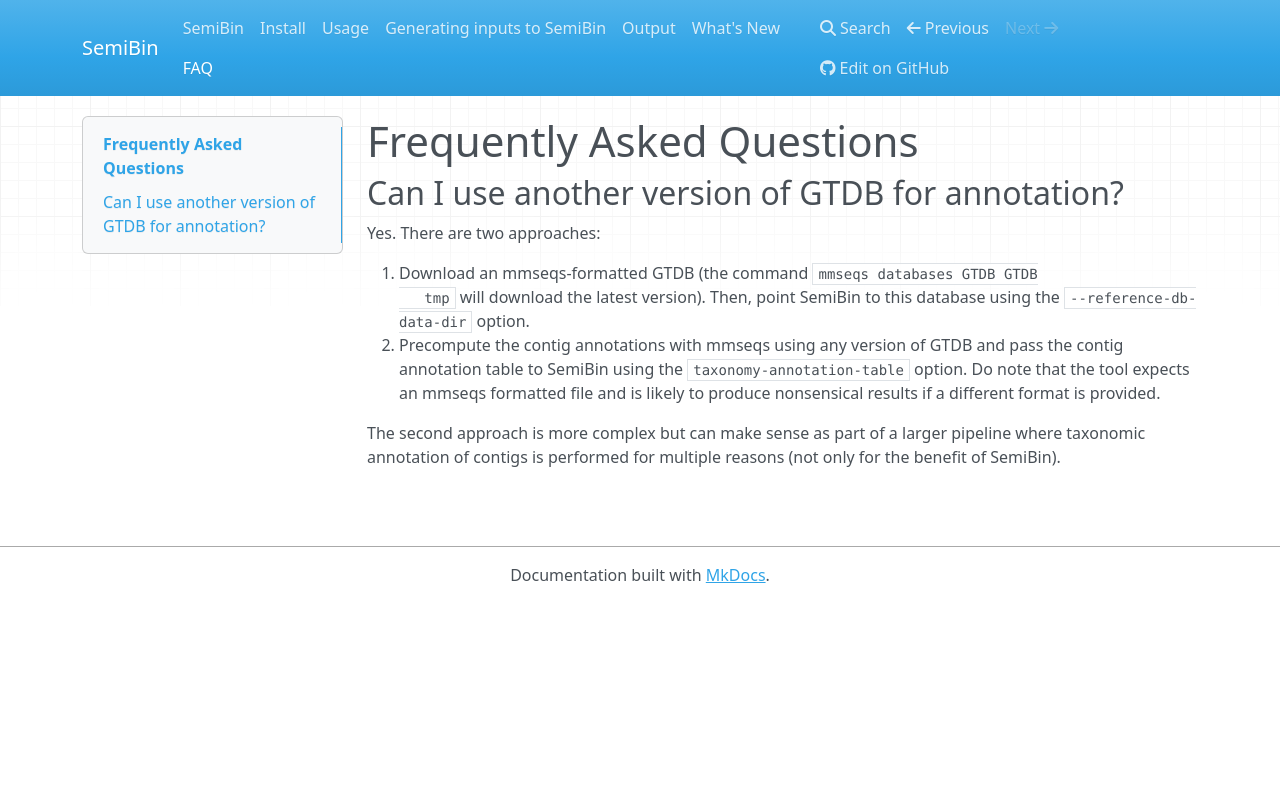
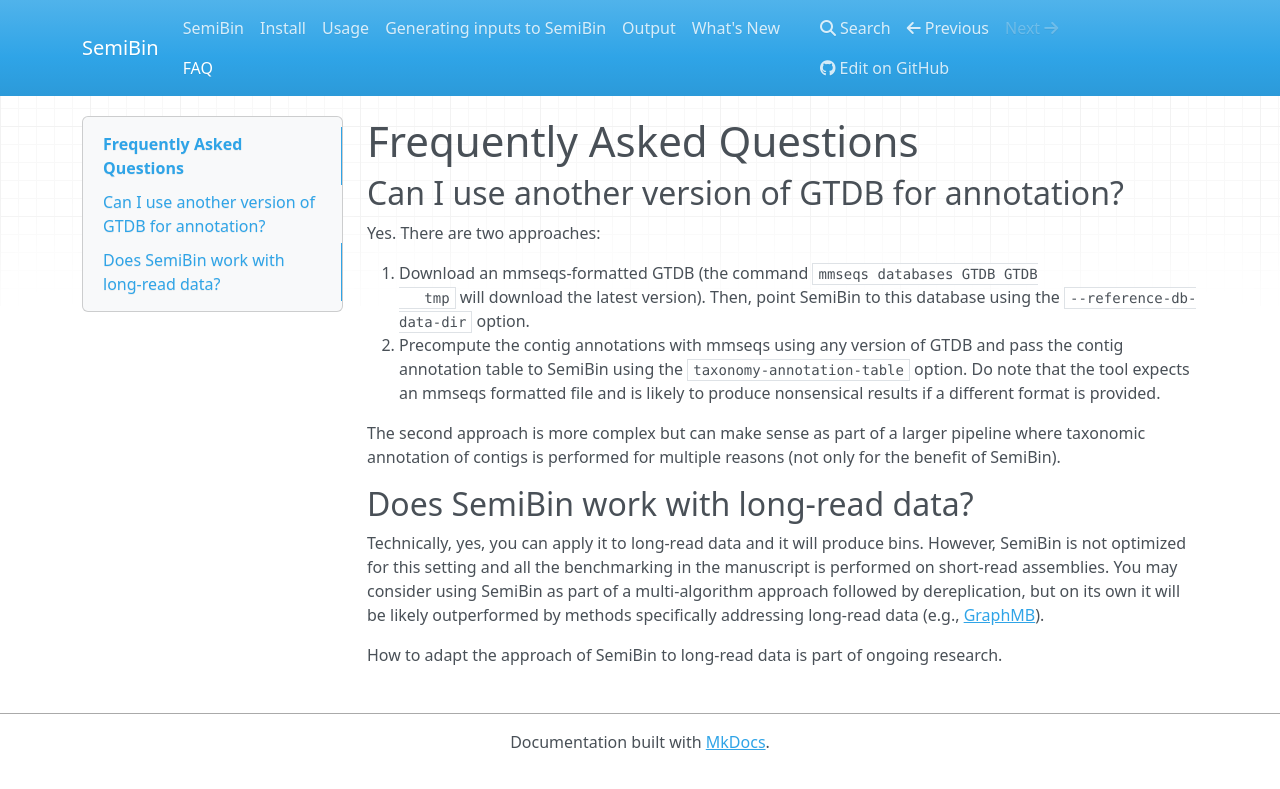
Before and after one commit to BigDataBiology/SemiBin, an MkDocs documentation site: the page built from docs/faq.md, in a window 1280 px wide. Shown: the top 789 px of the page. Built offline with MkDocs 1.6.1, drawn with Linux system fonts in a browser that asks for light colours; nearby versions of some CDN libraries.

Commit message:
DOC Add FAQ about long-reads

```diff
--- a/docs/faq.md
+++ b/docs/faq.md
@@ -16,3 +16,10 @@
 The second approach is more complex but can make sense as part of a larger
 pipeline where taxonomic annotation of contigs is performed for multiple
 reasons (not only for the benefit of SemiBin).
+
+## Does SemiBin work with long-read data?
+
+Technically, yes, you can apply it to long-read data and it will produce bins.
+However, SemiBin is not optimized for this setting and all the benchmarking in the manuscript is performed on short-read assemblies. You may consider using SemiBin as part of a multi-algorithm approach followed by dereplication, but on its own it will be likely outperformed by methods specifically addressing long-read data (e.g., [GraphMB](https://doi.org/10.1101/2022.02.25.481923)).
+
+How to adapt the approach of SemiBin to long-read data is part of ongoing research.
```
